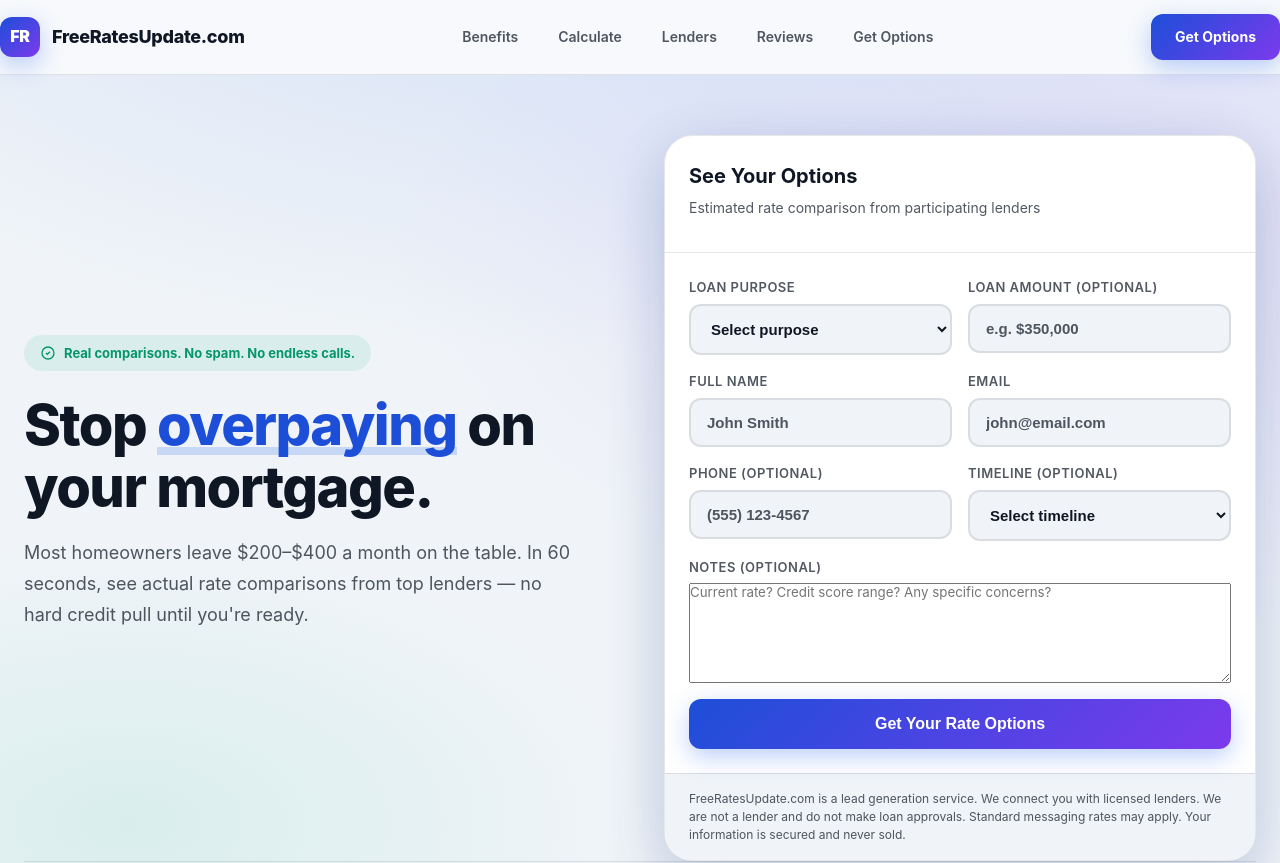
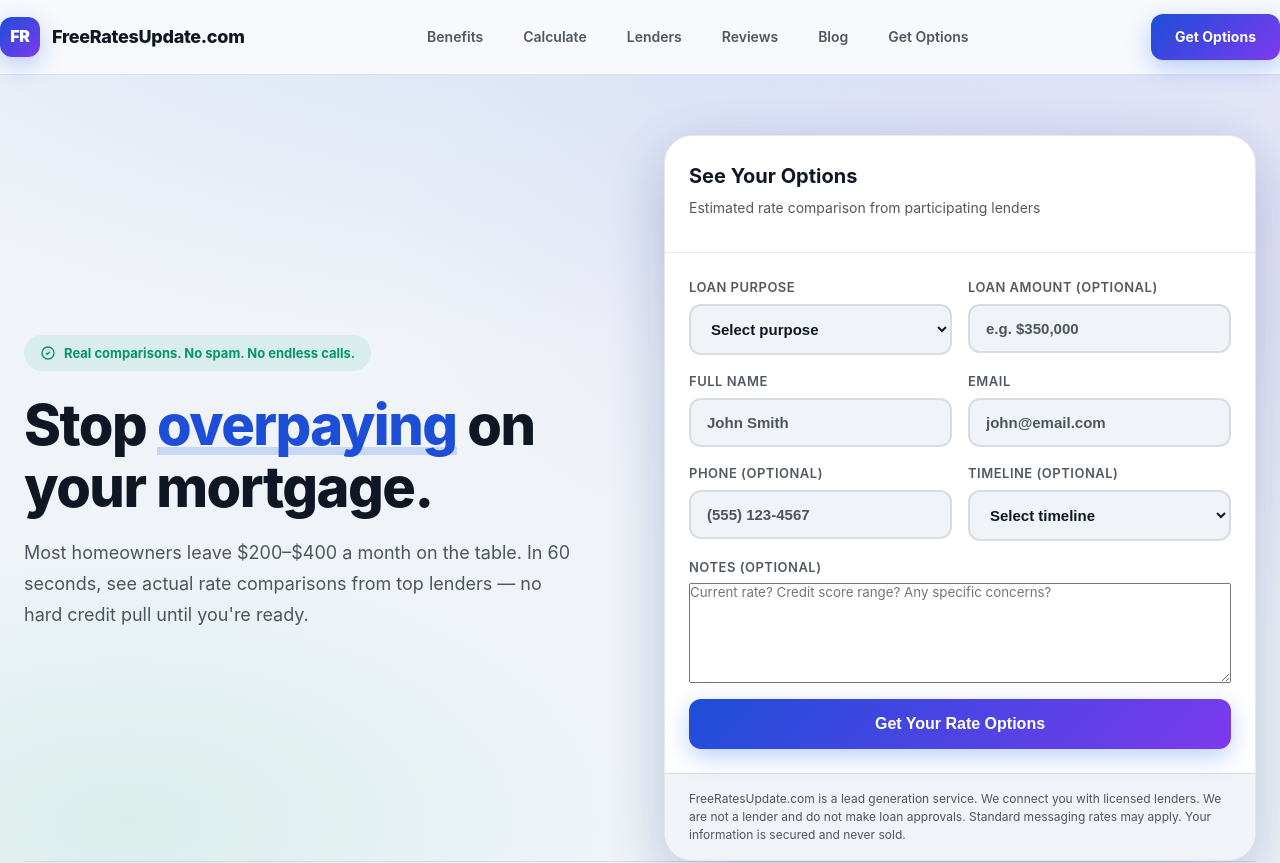
Before and after one commit to davidmday99-lgtm/freeratesupdate.com, a plain HTML site: page index.html in a window 1280 px wide. Shown: the top 863 px of the page. Drawn offline with Linux system fonts and the light colour scheme.

Commit message:
add Blog link to main navigation bar

```diff
--- a/index.html
+++ b/index.html
@@ -517,6 +517,7 @@
         <a href="#calculator">Calculate</a>
         <a href="#lenders">Lenders</a>
         <a href="#testimonials">Reviews</a>
+        <a href="/blog/">Blog</a>
         <a href="#quote" class="active">Get Options</a>
       </nav>
       <a href="#quote" class="btn btn-primary">Get Options</a>
```
